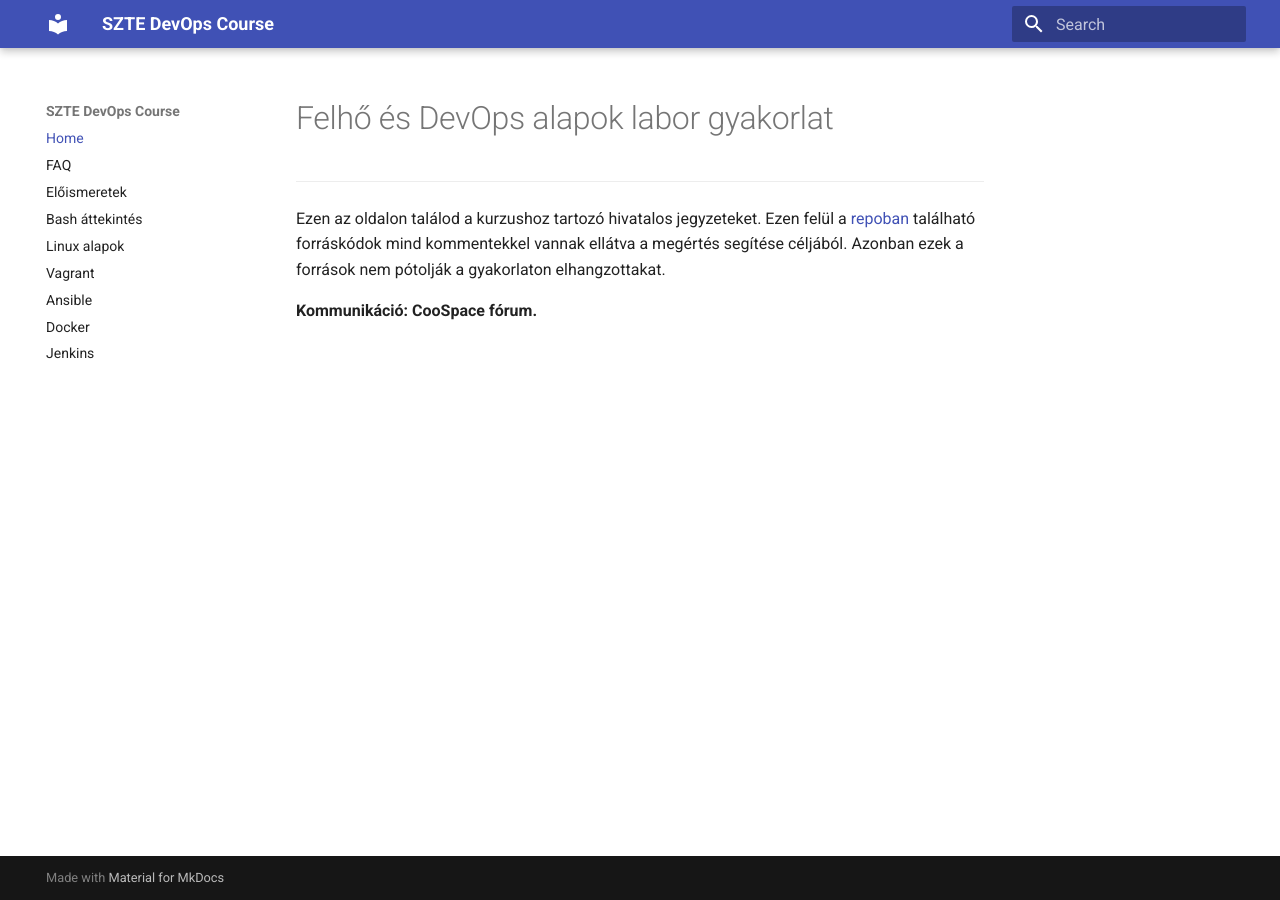
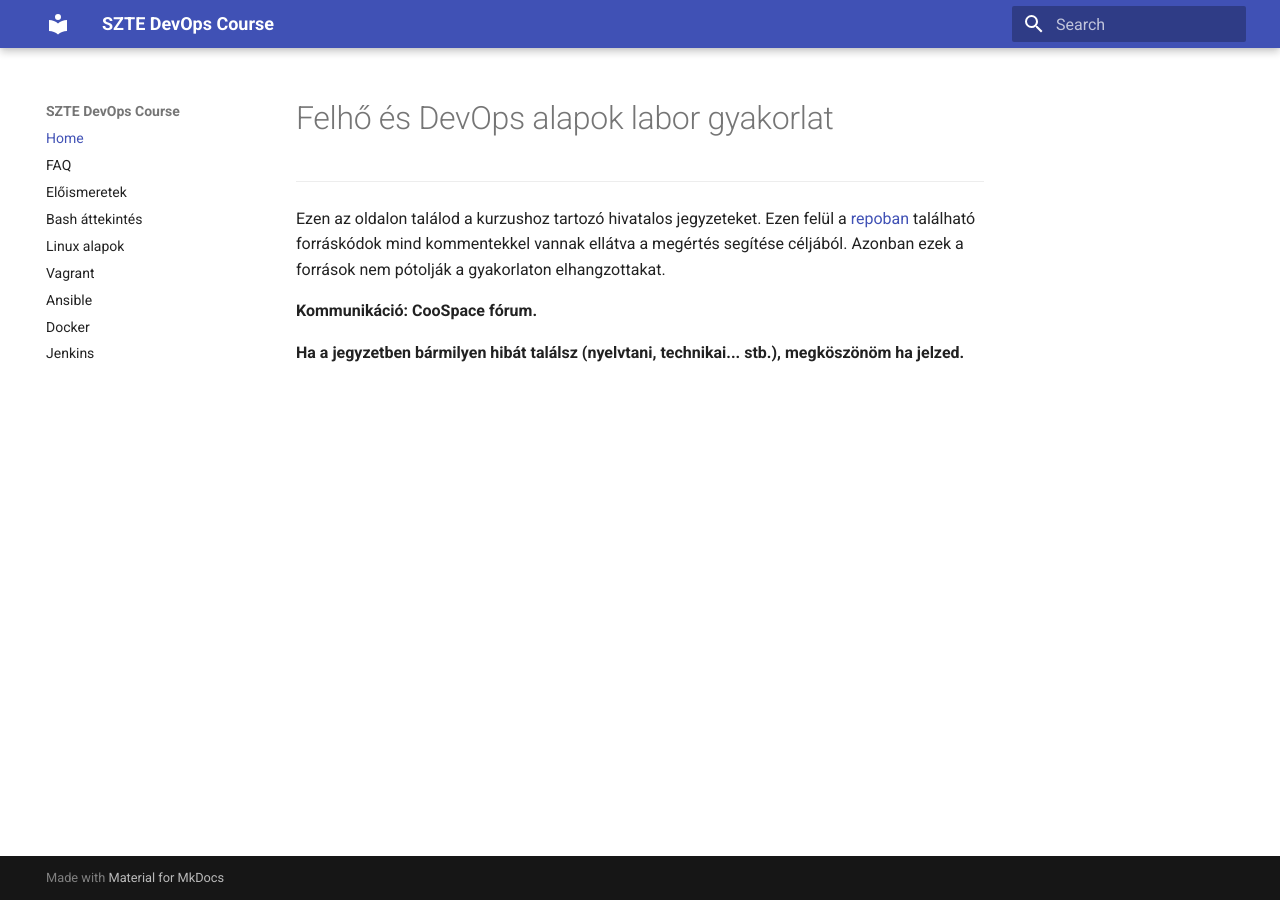
Before and after one commit to Zsomx/devops-course-szte, an MkDocs documentation site: the page built from docs/index.md, in a window 1280 px wide. Built offline with MkDocs 1.6.1 and Material for MkDocs 9.7.7, drawn with Linux system fonts in a browser that asks for light colours.

Commit message:
ready for typo hell

```diff
--- a/docs/index.md
+++ b/docs/index.md
@@ -3,3 +3,5 @@
 Ezen az oldalon találod a kurzushoz tartozó hivatalos jegyzeteket. Ezen felül a [repoban](https://github.com/Zsomx/devops-course-szte) található forráskódok mind kommentekkel vannak ellátva a megértés segítése céljából. Azonban ezek a források nem pótolják a gyakorlaton elhangzottakat.
 
 **Kommunikáció: CooSpace fórum.**
+
+**Ha a jegyzetben bármilyen hibát találsz (nyelvtani, technikai... stb.), megköszönöm ha jelzed.**
```
